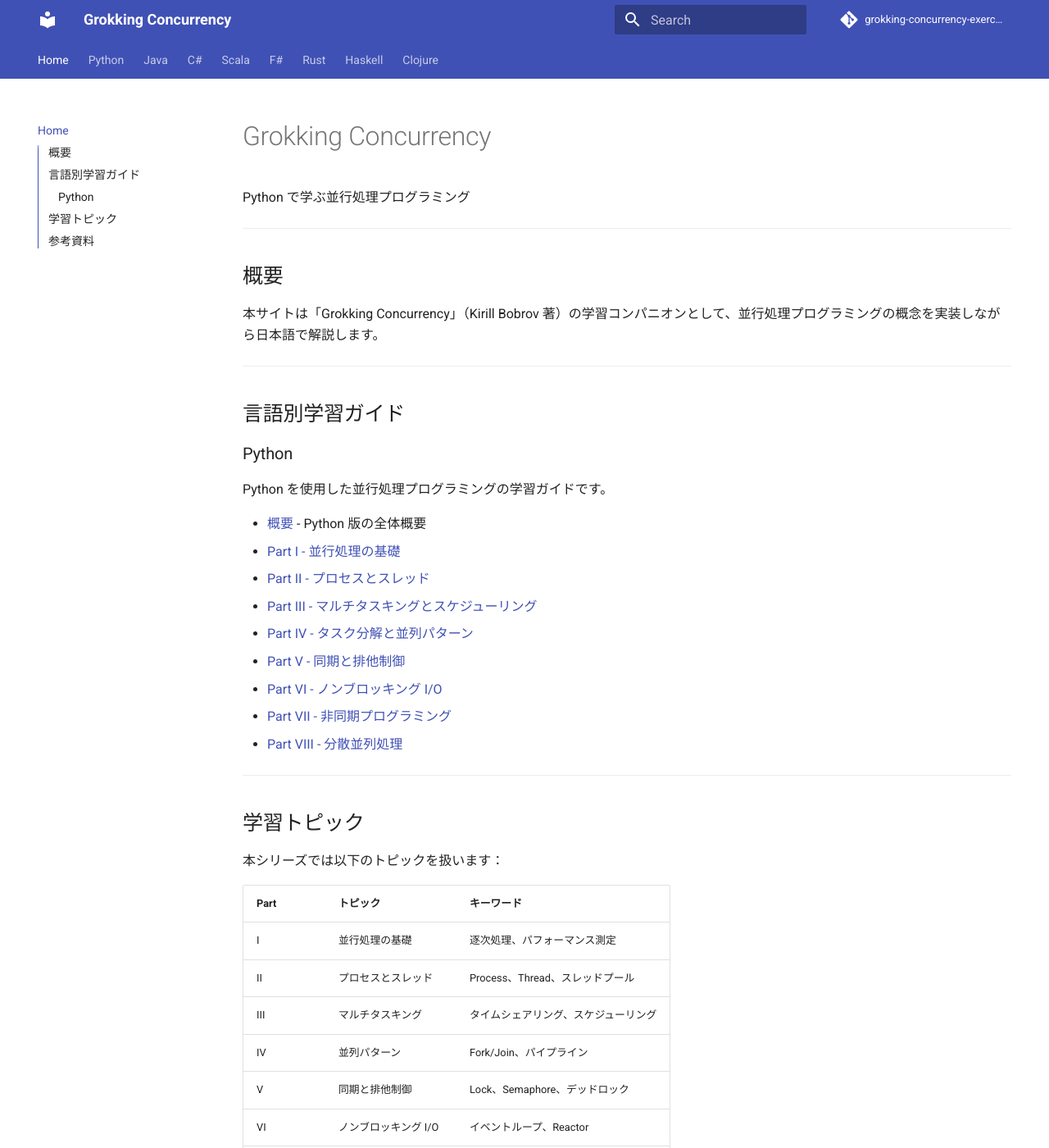
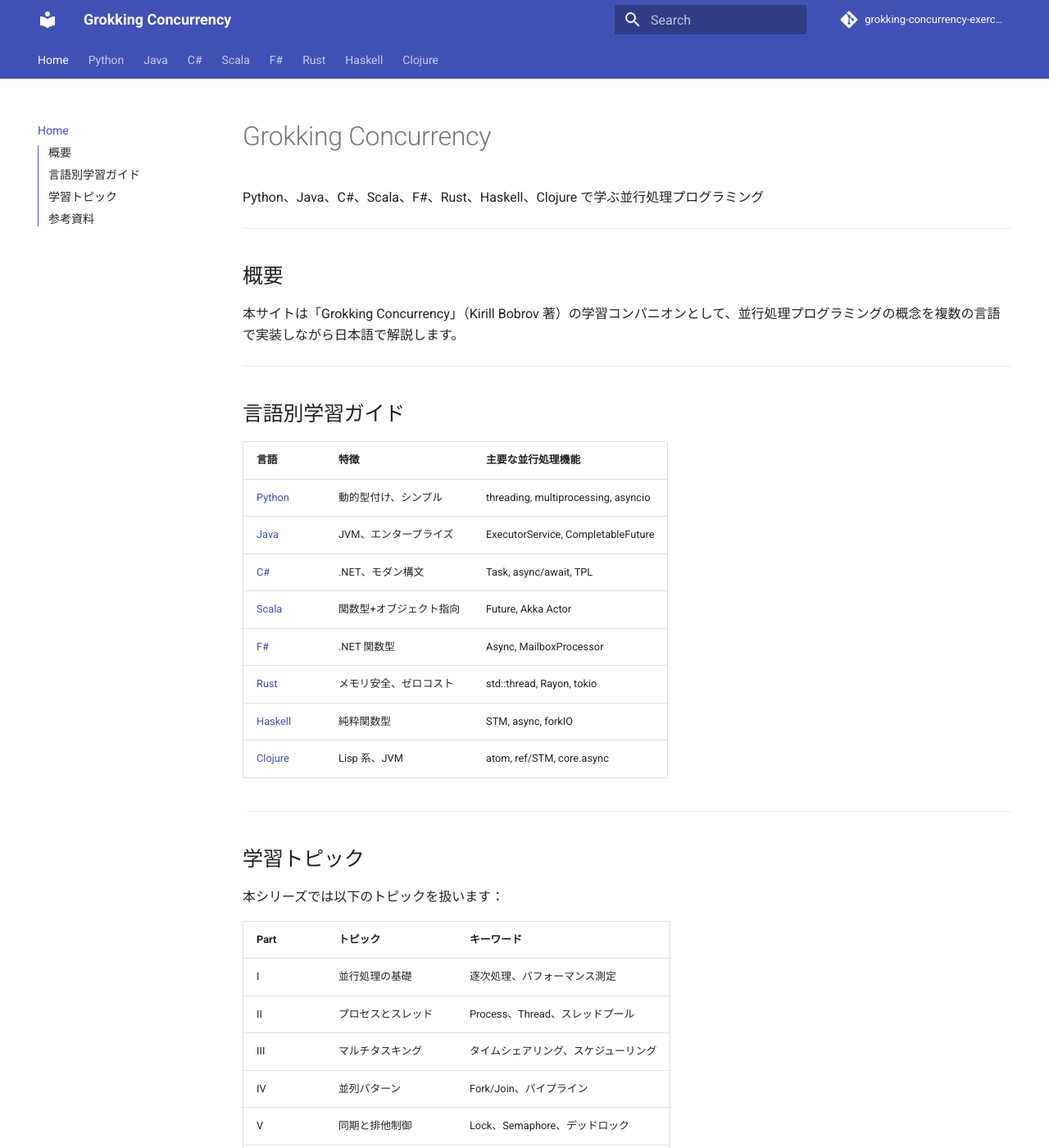
Before and after one commit to k2works/grokking-concurrency-exercise, an MkDocs documentation site: the page built from docs/article/index.md, in a window 1280 px wide and 1400 px high. Shown: the whole window at 82% size. Built offline with MkDocs 1.6.1 and Material for MkDocs 9.7.7, drawn with Linux system fonts in a browser that asks for light colours; comment, search, counter and statistics services are not loaded.

Commit message:
docs: README.md と index.md を更新
全言語（Python, Java, C#, Scala, F#, Rust, Haskell, Clojure）の
実装状況を反映したドキュメントに更新。

🤖 Generated with [Claude Code](https://claude.com/claude-code)

Co-Authored-By: Claude Opus 4.5 <noreply@anthropic.com>

```diff
--- a/docs/article/index.md
+++ b/docs/article/index.md
@@ -1,30 +1,27 @@
 # Grokking Concurrency
 
-Python で学ぶ並行処理プログラミング
+Python、Java、C#、Scala、F#、Rust、Haskell、Clojure で学ぶ並行処理プログラミング
 
 ---
 
 ## 概要
 
-本サイトは「Grokking Concurrency」（Kirill Bobrov 著）の学習コンパニオンとして、並行処理プログラミングの概念を実装しながら日本語で解説します。
+本サイトは「Grokking Concurrency」（Kirill Bobrov 著）の学習コンパニオンとして、並行処理プログラミングの概念を複数の言語で実装しながら日本語で解説します。
 
 ---
 
 ## 言語別学習ガイド
 
-### Python
-
-Python を使用した並行処理プログラミングの学習ガイドです。
-
-- [概要](python/index.md) - Python 版の全体概要
-- [Part I - 並行処理の基礎](python/part-1.md)
-- [Part II - プロセスとスレッド](python/part-2.md)
-- [Part III - マルチタスキングとスケジューリング](python/part-3.md)
-- [Part IV - タスク分解と並列パターン](python/part-4.md)
-- [Part V - 同期と排他制御](python/part-5.md)
-- [Part VI - ノンブロッキング I/O](python/part-6.md)
-- [Part VII - 非同期プログラミング](python/part-7.md)
-- [Part VIII - 分散並列処理](python/part-8.md)
+| 言語 | 特徴 | 主要な並行処理機能 |
+|------|------|-------------------|
+| [Python](python/index.md) | 動的型付け、シンプル | threading, multiprocessing, asyncio |
+| [Java](java/index.md) | JVM、エンタープライズ | ExecutorService, CompletableFuture |
+| [C#](csharp/index.md) | .NET、モダン構文 | Task, async/await, TPL |
+| [Scala](scala/index.md) | 関数型+オブジェクト指向 | Future, Akka Actor |
+| [F#](fsharp/index.md) | .NET 関数型 | Async, MailboxProcessor |
+| [Rust](rust/index.md) | メモリ安全、ゼロコスト | std::thread, Rayon, tokio |
+| [Haskell](haskell/index.md) | 純粋関数型 | STM, async, forkIO |
+| [Clojure](clojure/index.md) | Lisp 系、JVM | atom, ref/STM, core.async |
 
 ---
 
```
Also changed, not shown: README.md (+79 -166 lines).
